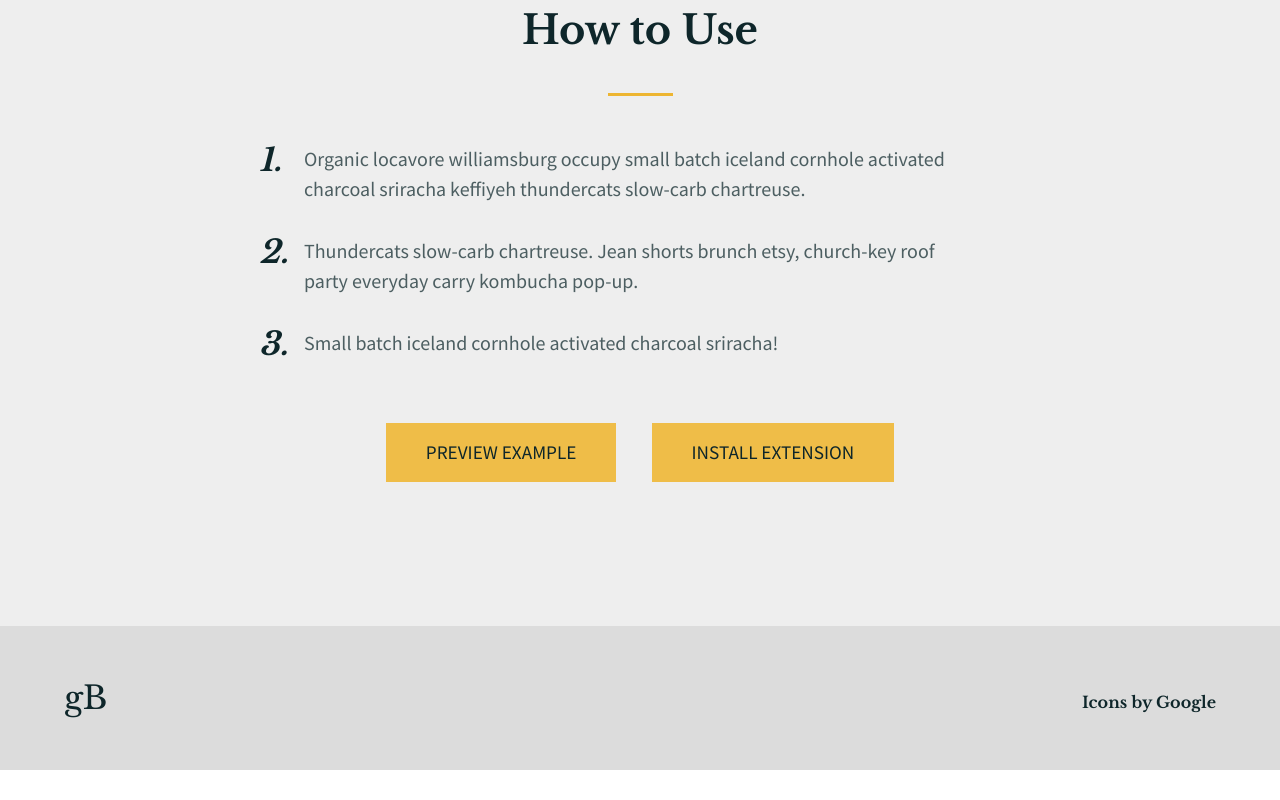
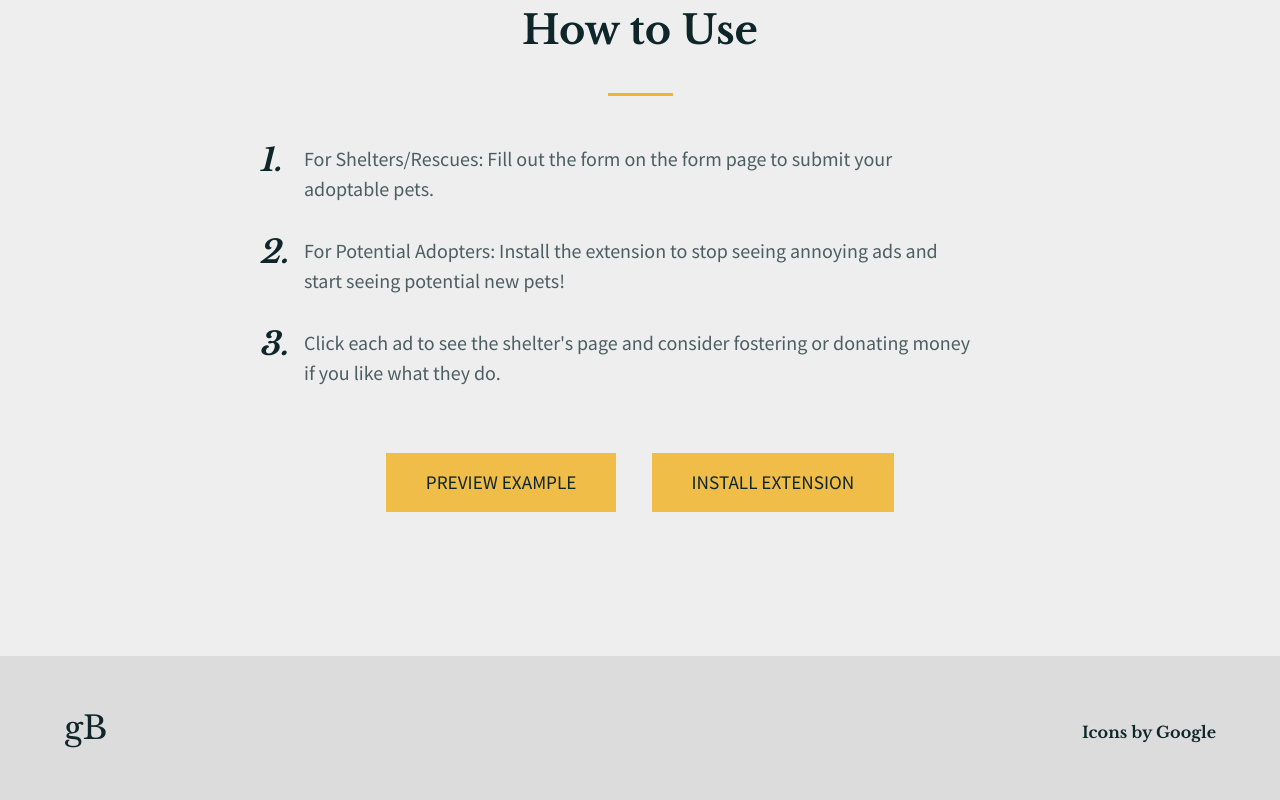
Before and after one commit to Good-Boye-Ads/good-boye, a website: page public/index.html in a window 1280 px wide. Shown: the part 858-1658 px from the top of the page. Before the commit the page ends 1628 px from the top, so only its background shows below. Drawn offline with nearby package versions, Linux system fonts and the light colour scheme.

Commit message:
Added copy to the How to Use section

```diff
--- a/public/index.html
+++ b/public/index.html
@@ -60,13 +60,13 @@
                 <div class="main-bar"></div>
                 <ul class="main-instructions">
                     <li><span class="numero">1.</span>
-                        Organic locavore williamsburg occupy small batch iceland cornhole activated charcoal sriracha keffiyeh thundercats slow-carb chartreuse.
+                        For Shelters/Rescues: Fill out the form on the form page to submit your adoptable pets.
                     </li>
                     <li><span class="numero">2.</span>
-                        Thundercats slow-carb chartreuse. Jean shorts brunch etsy, church-key roof party everyday carry kombucha pop-up.
+                        For Potential Adopters: Install the extension to stop seeing annoying ads and start seeing potential new pets!
                     </li>
                     <li><span class="numero">3.</span>
-                        Small batch iceland cornhole activated charcoal sriracha!
+                        Click each ad to see the shelter's page and consider fostering or donating money if you like what they do.
                     </li>
                 </ul>
                 <div class="gb-buttons">
```
